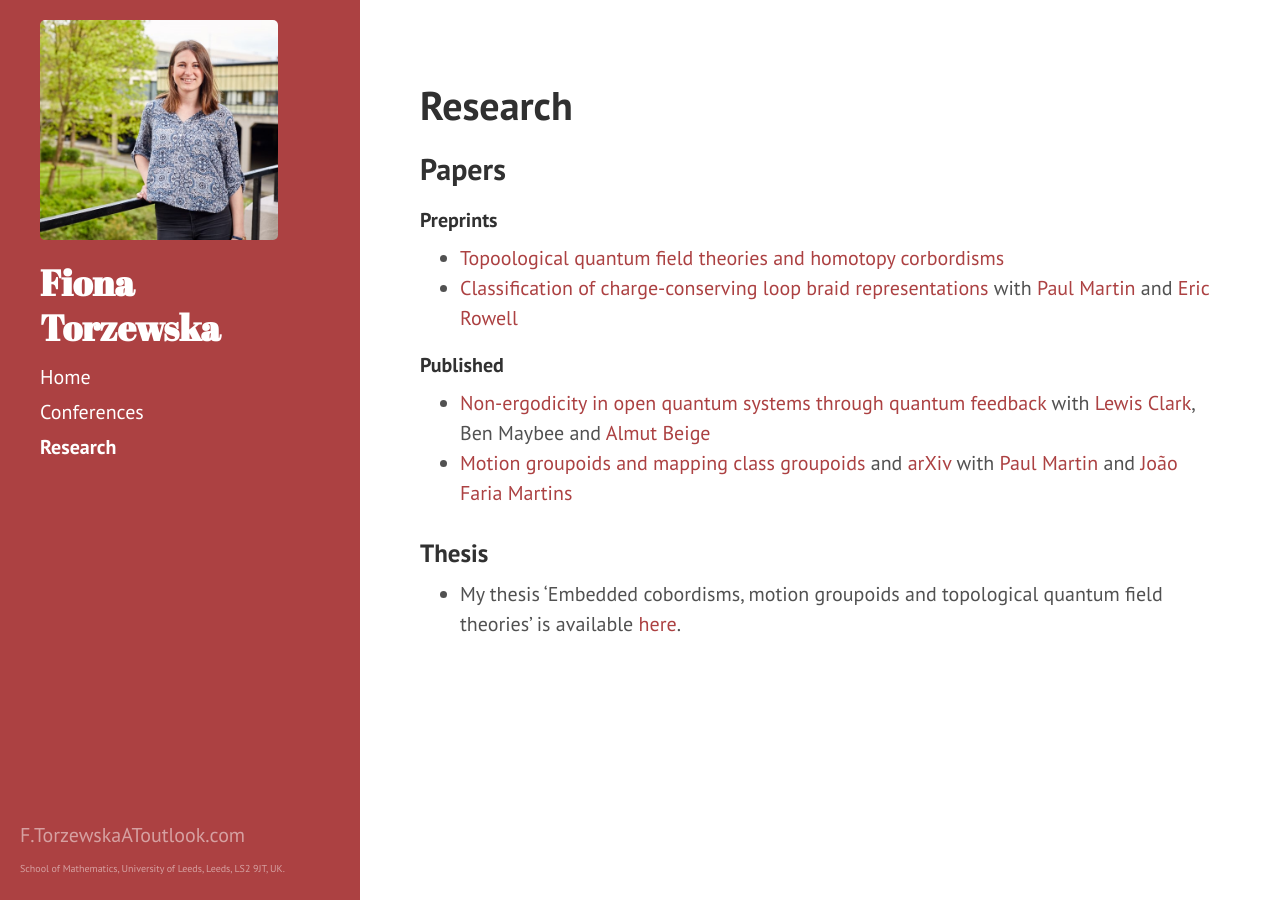
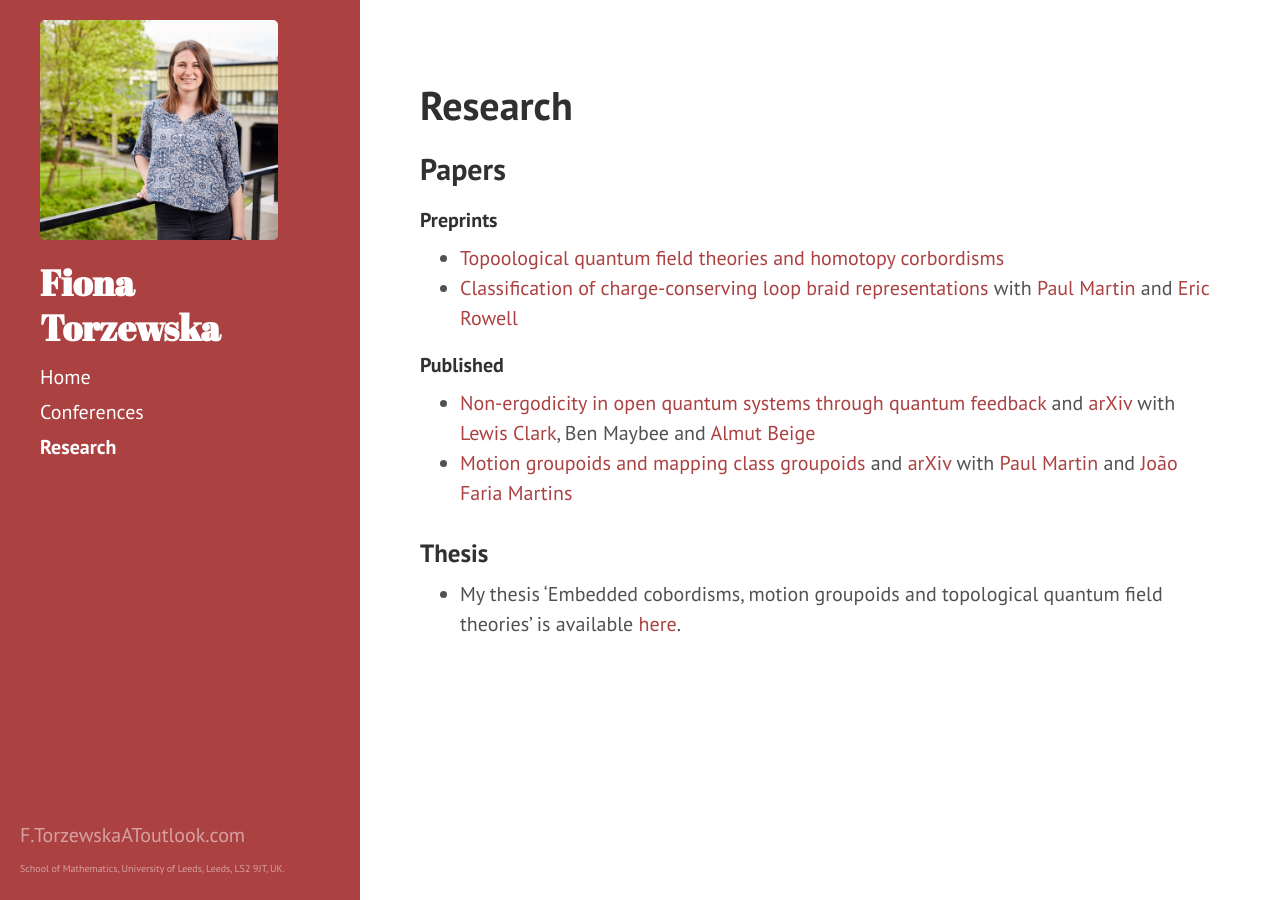
Before and after one commit to fionatorzewska/fionatorzewska.github.io, a Jekyll site: the page built from research.md, in a window 1280 px wide. Built offline with Jekyll 4.4.1, drawn with Linux system fonts in a browser that asks for light colours; Markdown is read by kramdown in place of the engine named in the settings.

Commit message:
Update research.md

```diff
--- a/research.md
+++ b/research.md
@@ -15,7 +15,7 @@ title: Research
 - [Classification of charge-conserving loop braid representations](https://arxiv.org/abs/2301.13831) with [Paul Martin](https://www1.maths.leeds.ac.uk/~ppmartin/) and [Eric Rowell](https://people.tamu.edu/~rowell/)
 
 #### Published
-- [Non-ergodicity in open quantum systems through quantum feedback](https://epljournal.edpsciences.org/articles/epl/abs/2020/11/epl20169/epl20169.html) with [Lewis Clark]([https://www.staff.ncl.ac.uk/lewisclark/](https://scholar.google.co.uk/citations?user=UOzma1QAAAAJ&hl=en)), Ben Maybee and [Almut Beige](https://theory.leeds.ac.uk/dr-almut-beige/)
+- [Non-ergodicity in open quantum systems through quantum feedback](https://epljournal.edpsciences.org/articles/epl/abs/2020/11/epl20169/epl20169.html) and [arXiv](https://arxiv.org/abs/1611.03716) with [Lewis Clark]([https://www.staff.ncl.ac.uk/lewisclark/](https://scholar.google.co.uk/citations?user=UOzma1QAAAAJ&hl=en)), Ben Maybee and [Almut Beige](https://theory.leeds.ac.uk/dr-almut-beige/)
 - [Motion groupoids and mapping class groupoids](https://link.springer.com/article/10.1007/s00220-023-04755-0) and [arXiv](https://arxiv.org/abs/2103.10377) with [Paul Martin](https://www1.maths.leeds.ac.uk/~ppmartin/)
 and [Jo&atilde;o Faria Martins](http://www1.maths.leeds.ac.uk/~pmtjfa/)
 
```
